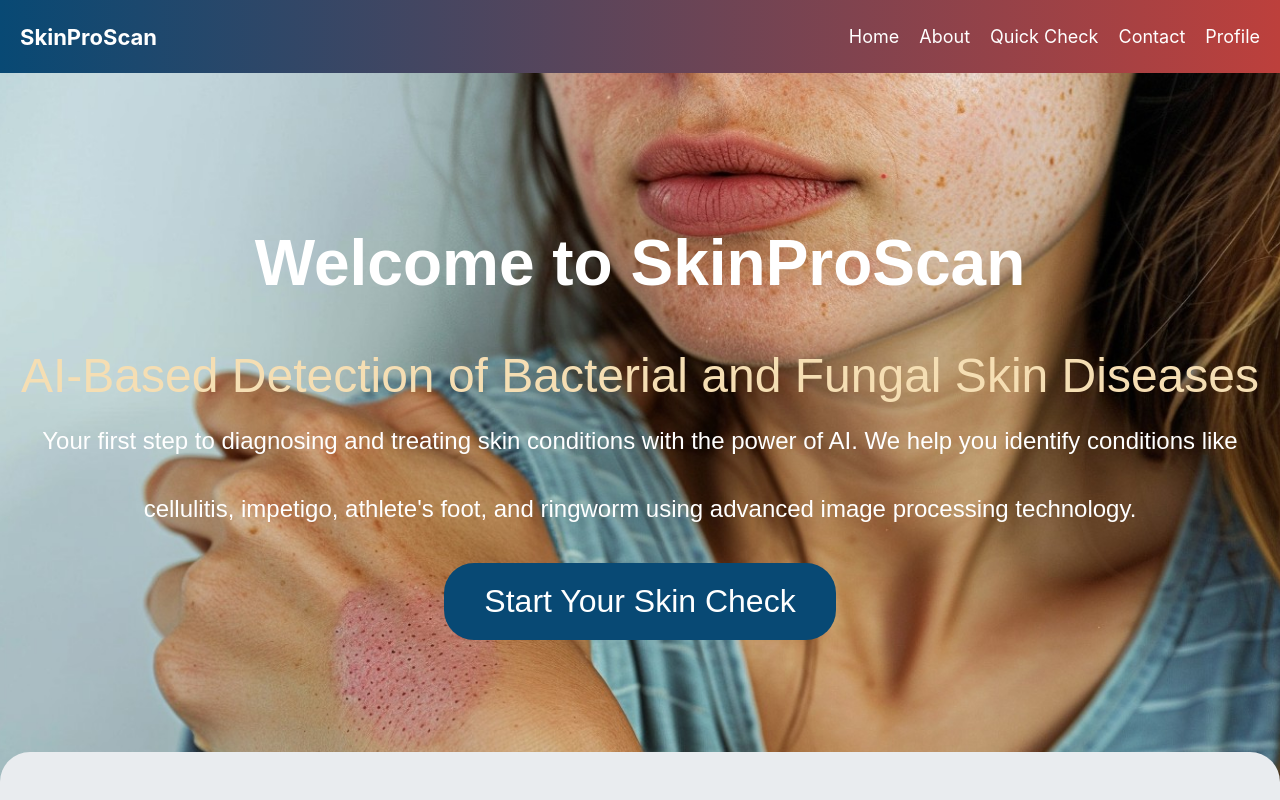
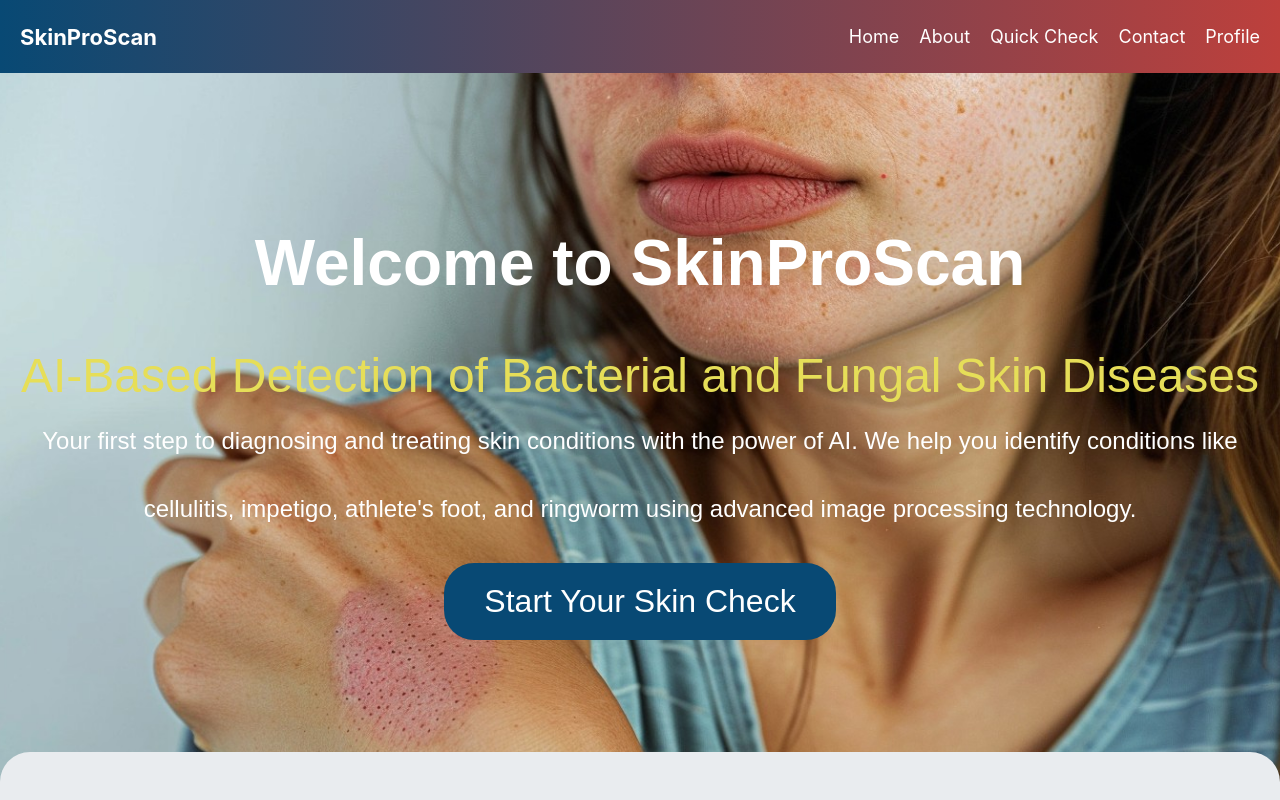
Before and after one commit to Dewasinghe-Dayoda/Final-Year-Project, a React (Create React App) app in the folder frontend/: page / in a window 1280 px wide. Shown: the top 800 px of the page. Built offline with nearby package versions, Linux system fonts and the light colour scheme.

Commit message:
Changed color of the Header

```diff
--- a/frontend/src/styles/Home.css
+++ b/frontend/src/styles/Home.css
@@ -26,7 +26,7 @@
 
   .hero-subtitle {
     font-size: 3em; /* Increased font size */
-    color: wheat;
+    color: rgb(230, 222, 88);
     margin-bottom: 20px; /* Increased margin */
   }
 
```
